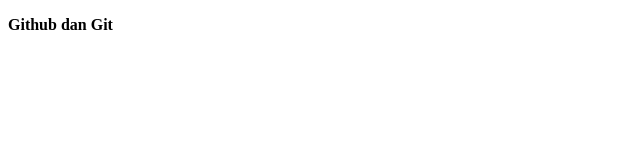
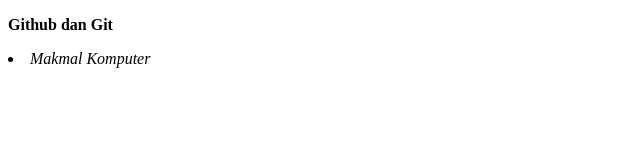
Before and after one commit to haniffaisal27/ujianscm, a plain HTML site: page amali.html in a window 1280 px wide. Shown: the whole page, without its empty margins (0-640 px from the left). Drawn offline with Linux system fonts and the light colour scheme.

Commit message:
ubahsuai fail amali

```diff
--- a/amali.html
+++ b/amali.html
@@ -8,5 +8,6 @@
 </head>
 <body>
     <p style="font-weight: bold;">Github dan Git</p>
+    <li style="font-style: italic;">Makmal Komputer</li>
 </body>
 </html>
```
